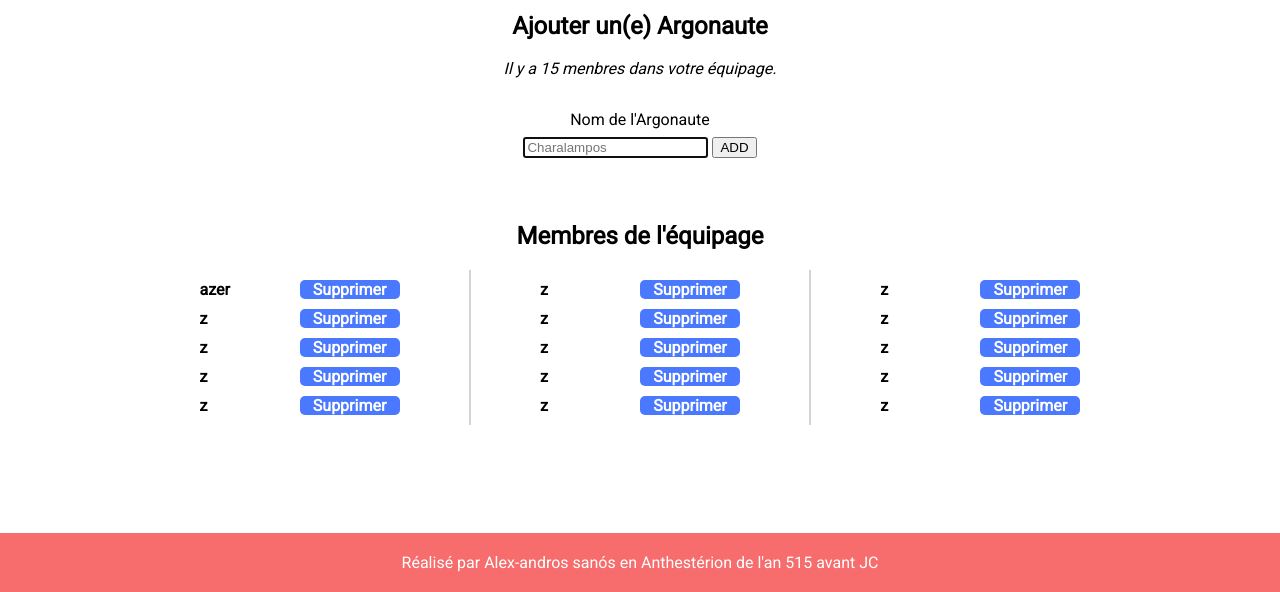
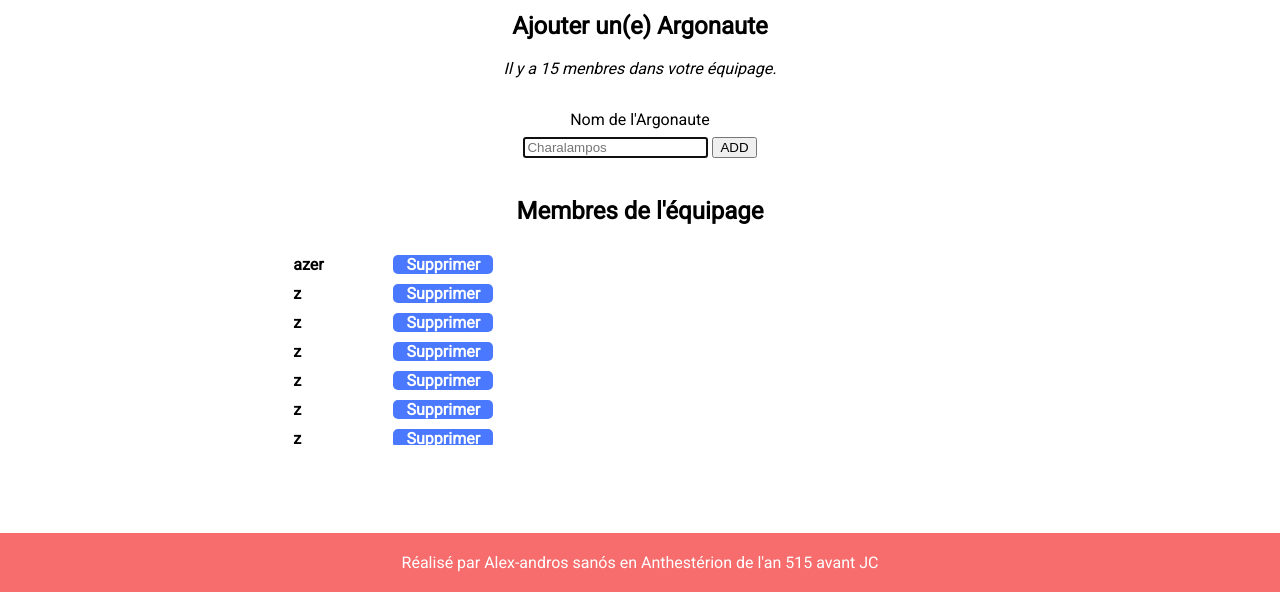
Before and after one commit to Kr0gha/TestWildCodeSchool, a PHP site: page / in a window 1280 px wide. Shown: the part 208-800 px from the top of the page. Run offline with PHP 8.4, Linux system fonts and the light colour scheme; data comes from the database, SQL or seed files in the repository.

Commit message:
Add files via upload

```diff
--- a/Read.php
+++ b/Read.php
@@ -3,7 +3,7 @@
 
 require_once('connect.php'); // require_once a faire de faire la requête une seul fois
 
-$sql1 = 'SELECT * FROM `menbers` ORDER BY `user_id` LIMIT 0,5'; // ajouter LIMIT pour limiter le nombre de donnée a ajouter
+$sql1 = 'SELECT * FROM `menbers` ORDER BY `user_id` LIMIT 0,20'; // ajouter LIMIT pour limiter le nombre de donnée a ajouter
 
 // preparation de la requête
 $query = $db->prepare($sql1);
@@ -17,7 +17,7 @@
 ////
 
 
-$sql2 = 'SELECT * FROM `menbers` ORDER BY `user_id` LIMIT 5,5 ';
+$sql2 = 'SELECT * FROM `menbers` ORDER BY `user_id` LIMIT 20,20 ';
 $query = $db->prepare($sql2);
 // execution de la requete
 $query->execute();
@@ -26,7 +26,7 @@
 
 ////
 
-$sql3 = 'SELECT * FROM `menbers` ORDER BY `user_id` LIMIT 10,5'; // ajouter LIMIT pour limiter le nombre de donnée a ajouter
+$sql3 = 'SELECT * FROM `menbers` ORDER BY `user_id` LIMIT 40,10'; // ajouter LIMIT pour limiter le nombre de donnée a ajouter
 
 // preparation de la requête
 $query = $db->prepare($sql3);
--- a/add.php
+++ b/add.php
@@ -2,7 +2,7 @@
 header('location:index.php');
 include('Count.php');
 
-    if ($row_cnt < 15) {
+    if ($row_cnt < 50) {
 
 
         // on inclut la connexion a la base
--- a/index.php
+++ b/index.php
@@ -39,10 +39,10 @@
 
       <!-- Member list -->
 
-      <h2>Membres de l'équipage</h2>
+      <h2 id="TitleList">Membres de l'équipage</h2>
 <div class="MenberList">
 
-    <div id="Part1" style="display:block">
+    <div id="Part1" style="display:block;">
 
 <?php
   foreach($result1 as $List){
--- a/script.js
+++ b/script.js
@@ -4,10 +4,10 @@
       var countParas = document.getElementsByTagName("li");
       var Result = countParas.length;
 
-      if (Result > 5 && Result < 11) {
+      if (Result > 20 && Result < 41) {
       document.getElementById('Dec_01').style.display = "block";
       }
-            else if (Result > 10) {
+            else if (Result > 40) {
       document.getElementById('Dec_01').style.display = "block";
       document.getElementById('Dec_02').style.display = "block";
       }
--- a/style.css
+++ b/style.css
@@ -1,4 +1,5 @@
 @import url('https://fonts.googleapis.com/css2?family=Roboto&display=swap');
+
 
 body {
   margin: 0;
@@ -66,17 +67,19 @@
 display: flex;
 flex-direction: row;
 justify-content: space-around;
-
+margin-bottom: 50px;
+height: 200px;
+overflow-y: scroll;
+margin-bottom: 50px;
 }
 
 .MenberList li {
-  list-style: none;
   font-weight: bold;
   display: flex;
   flex-direction: row;
   justify-content: space-between;
   width: 200px;
-
+  list-style-type: decimal;
 }
 
 .MenberList a{
@@ -106,21 +109,19 @@
   padding: 0;
 }
 
-.Deco{
-height: inherit;
-background-color: lightgrey;
-border: 1px solid;
-border-color: lightgrey;
+#TitleList{
+  margin-top: -25px;
 }
 
 footer {
+  position: absolute;
+  left: 0;
+  bottom: 0;
+  width: 100%;
   margin-top: 2em;
   text-align: center;
   color: #fff;
   background: #f76c6c;
   padding: 0.25em 0;
-  position: fixed;
-  bottom: 0px;
-  margin-bottom: 0px;
-
+  position: 0;
 }
```
